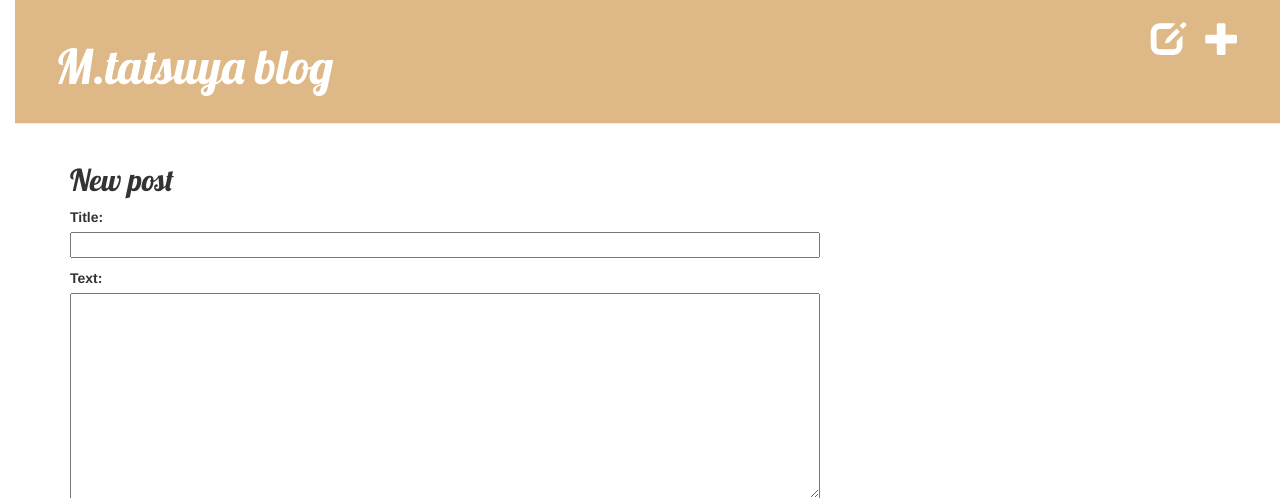
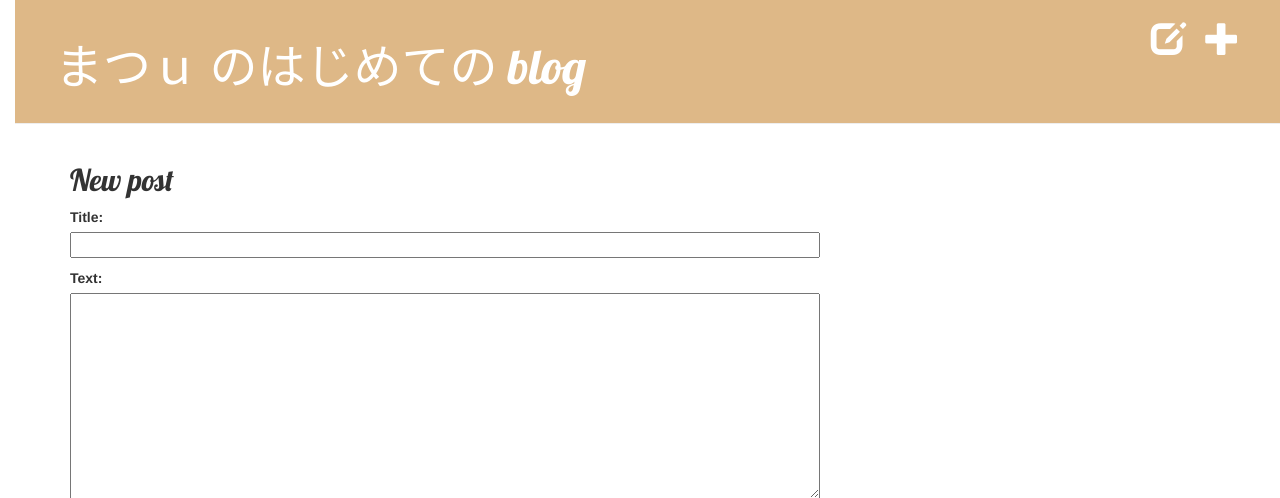
Before and after one commit to matsuu2tatsuya/my-first-blog, a Django app: page /post/new/ in a window 1280 px wide. Shown: the top 498 px of the page. Run offline with Django 3.2, Linux system fonts and the light colour scheme; the visitor is signed in with stand-in values (Sample User, id 1); some libraries are stand-ins or nearby versions.

Commit message:
first commit

```diff
--- a/blog/templates/blog/base.html
+++ b/blog/templates/blog/base.html
@@ -1,7 +1,7 @@
 {% load static %}
 <html>
     <head>
-        <title>M.tatsuya blog</title>
+        <title>まつｕ のはじめての blog</title>
         <link rel="stylesheet" href="//maxcdn.bootstrapcdn.com/bootstrap/3.2.0/css/bootstrap.min.css">
         <link rel="stylesheet" href="//maxcdn.bootstrapcdn.com/bootstrap/3.2.0/css/bootstrap-theme.min.css">
         <link href='//fonts.googleapis.com/css?family=Lobster&subset=latin,latin-ext' rel='stylesheet' type='text/css'>
@@ -12,8 +12,10 @@
             {%if user.is_authenticated %}
                 <a href="{% url 'post_new' %}" class="top-menu"><span class="glyphicon glyphicon-plus"></span></a>
                 <a href="{% url 'post_draft_list' %}" class="top-menu"><span class="glyphicon glyphicon-edit"></span></a>
+            {% else %}
+                <a href="{% url 'login' %}" class="top-menu"><span class="glyphicon glyphicon-lock"></span></a>
             {% endif %}
-            <h1><a href="/">M.tatsuya blog</a></h1>
+            <h1><a href="/">まつｕ のはじめての blog</a></h1>
         </div>
         <div class="content container">
             <div class="row">
```
